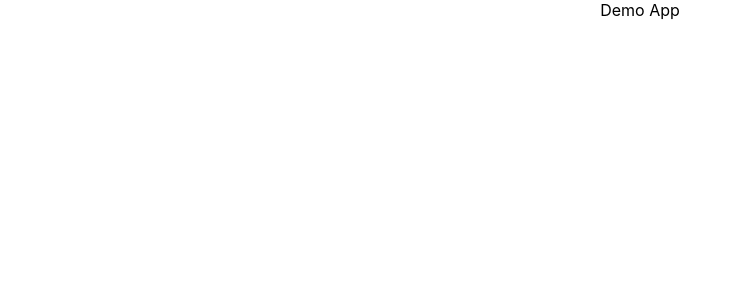
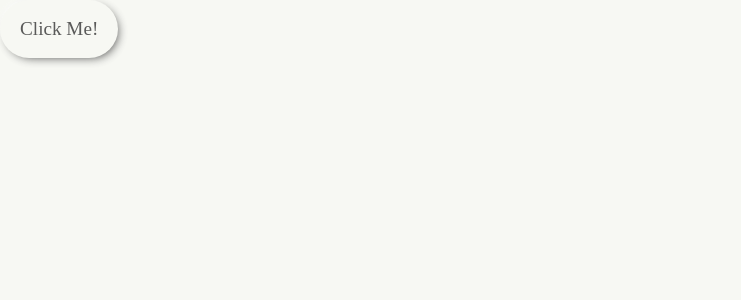
Before and after one commit to 693maroude/Balanced-Aged-Care-UI, a React (Create React App) app: page / in a window 1280 px wide. Shown: the top 300 px of the page, without its empty margins (0-741 px from the left). Built offline with nearby package versions, Linux system fonts and the light colour scheme.

Commit message:
update: react-modal styled-components added

```diff
--- a/package.json
+++ b/package.json
@@ -8,7 +8,9 @@
     "@testing-library/user-event": "^12.8.3",
     "react": "^17.0.2",
     "react-dom": "^17.0.2",
+    "react-modal": "^3.14.3",
     "react-scripts": "4.0.3",
+    "styled-components": "^5.3.0",
     "web-vitals": "^1.1.2"
   },
   "scripts": {
--- a/src/App.css
+++ /dev/null
@@ -1,3 +0,0 @@
-.App {
-    text-align: center;
-}
--- a/src/App.js
+++ /dev/null
@@ -1,7 +0,0 @@
-import "./App.css";
-
-function App() {
-    return <div className="App">Demo App</div>;
-}
-
-export default App;
--- /dev/null
+++ b/src/components/App.js
@@ -0,0 +1,20 @@
+import React,{useState} from "react";
+import GlobalStyle from "./styles/GlobalStyle";
+import Button from "./styles/Button";
+import StyledModal from "./styles/StyledModal";
+
+const App = () => {
+    const [modalIsOpen, setModalIsOpen] = useState(false);
+    return(
+    <>
+        <Button onClick = {()=>setModalIsOpen(true)}>Click Me!</Button>
+        <StyledModal isOpen={modalIsOpen} onRequestClose={()=>setModalIsOpen(false)} shouldCloseOnOverlayClick={false}>
+            <h1>This is a Modal</h1>
+            welcome
+            <Button onClick = {()=>setModalIsOpen(false)}>Close</Button>
+        </StyledModal>
+        <GlobalStyle/>
+    </>
+)}
+
+export default App;
--- /dev/null
+++ b/src/components/styles/Button.js
@@ -0,0 +1,31 @@
+import styled from "styled-components";
+
+const Button = styled.button`
+  padding: 18px 20px;
+  border: none;
+  background-color: var(--primary-color);
+  border-radius: 32px;
+  outline: none;
+  font-size: 1.2rem;
+  color: var(--secondary-color);
+  box-shadow: -3px -3px 4px -3px hsl(0,0%,100%), 3px 3px 10px -3px var(--secondary-color);
+  opacity: 76%;
+  transition: opacity .2s;
+  cursor: pointer;
+
+  :hover {
+    opacity: 100%;
+    transform: scale(1.01);
+  }
+
+  :active{
+    box-shadow: 3px 3px 14px -6px var(--secondary-color) inset;
+    transform: translate(1px, 2px);
+  }
+
+  :focus-visible{
+    outline: 3px solid blanchedalmond;
+  }
+`;
+
+export default Button;
--- /dev/null
+++ b/src/components/styles/GlobalStyle.js
@@ -0,0 +1,29 @@
+import { createGlobalStyle } from "styled-components";
+
+const GlobalStyle = createGlobalStyle`
+    :root {
+        --font-primary: "poppins";
+        --primary-color: #f7f8f3;
+        --secondary-color: #292929;
+    }
+
+    *{
+        box-sizing: border-box;
+        margin: 0;
+        padding: 0;
+        font-family: var(--font-primary);
+    }
+
+     body {
+        -webkit-font-smoothing: antialiased;
+        -moz-osx-font-smoothing: grayscale;
+        background-color: var(--primary-color);
+      }
+
+      code {
+        font-family: source-code-pro, Menlo, Monaco, Consolas, "Courier New",
+          monospace;
+      }
+`;
+
+export default GlobalStyle;
--- /dev/null
+++ b/src/components/styles/StyledModal.js
@@ -0,0 +1,18 @@
+import styled from "styled-components";
+import Modal from "react-modal";
+
+Modal.setAppElement('#root');
+
+const StyledModal = styled(Modal)`
+  padding: 18px 20px;
+  margin: auto;
+  max-width: 400px;
+  border: none;
+  background-color: var(--primary-color);
+  border-radius: 32px;
+  outline: none;
+  font-size: 1.2rem;
+  color: var(--secondary-color);
+  box-shadow: -3px -3px 4px -3px hsl(0,0%,100%), 3px 3px 10px -3px var(--secondary-color);
+`
+export default StyledModal;
--- a/src/index.css
+++ /dev/null
@@ -1,13 +0,0 @@
-body {
-  margin: 0;
-  font-family: -apple-system, BlinkMacSystemFont, 'Segoe UI', 'Roboto', 'Oxygen',
-    'Ubuntu', 'Cantarell', 'Fira Sans', 'Droid Sans', 'Helvetica Neue',
-    sans-serif;
-  -webkit-font-smoothing: antialiased;
-  -moz-osx-font-smoothing: grayscale;
-}
-
-code {
-  font-family: source-code-pro, Menlo, Monaco, Consolas, 'Courier New',
-    monospace;
-}
--- a/src/index.js
+++ b/src/index.js
@@ -1,7 +1,6 @@
 import React from "react";
 import ReactDOM from "react-dom";
-import "./index.css";
-import App from "./App";
+import App from "./components/App";
 
 ReactDOM.render(
     <React.StrictMode>
```
Also changed, not shown: src/components/styles/Container.js (added, +15 -0 lines), 2 other files (tests, documents, lock files or other folders).
